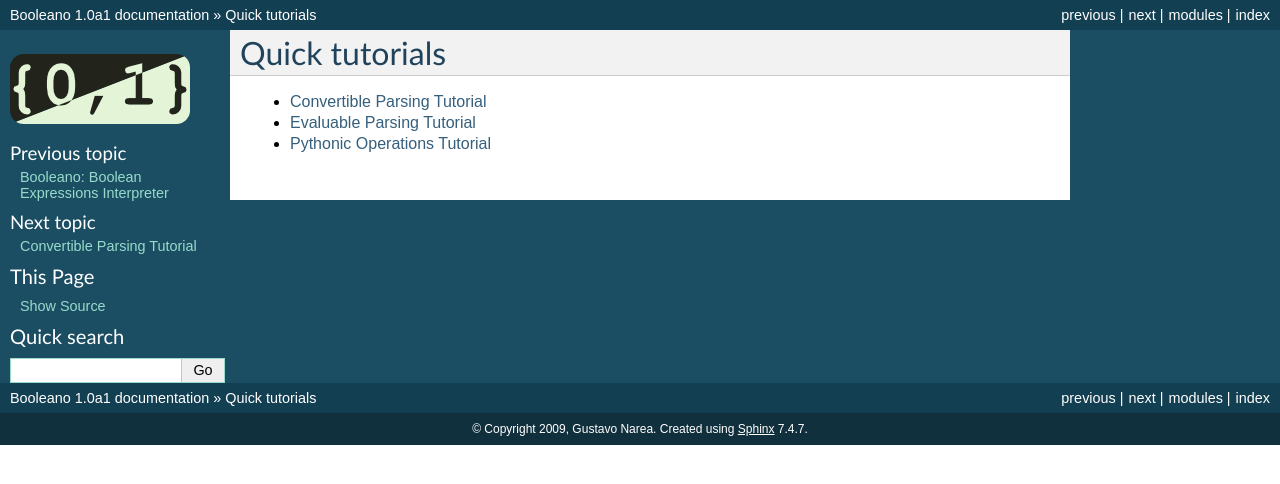
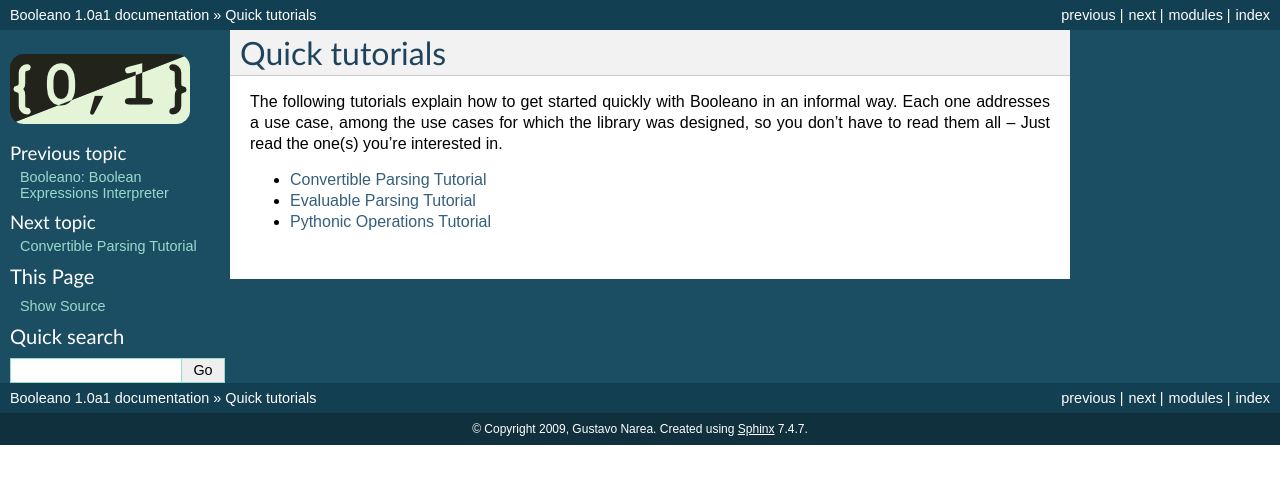
Before and after one commit to aipub/booleano, a Sphinx documentation site: the page built from docs/source/tutorials/index.rst, in a window 1280 px wide. Shown: the top 484 px of the page. Built offline with Sphinx 7.4.7, drawn with Linux system fonts in a browser that asks for light colours.

Commit message:
Added a brief intro to the quick tutorials.

```diff
--- a/docs/source/tutorials/index.rst
+++ b/docs/source/tutorials/index.rst
@@ -1,6 +1,12 @@
 ===============
 Quick tutorials
 ===============
+
+The following tutorials explain how to get started quickly with Booleano in an
+informal way. Each one addresses a use case, among the use cases for which
+the library was designed, so you don't have to read them all -- Just read the
+one(s) you're interested in.
+
 
 .. toctree::
    :maxdepth: 2
```
